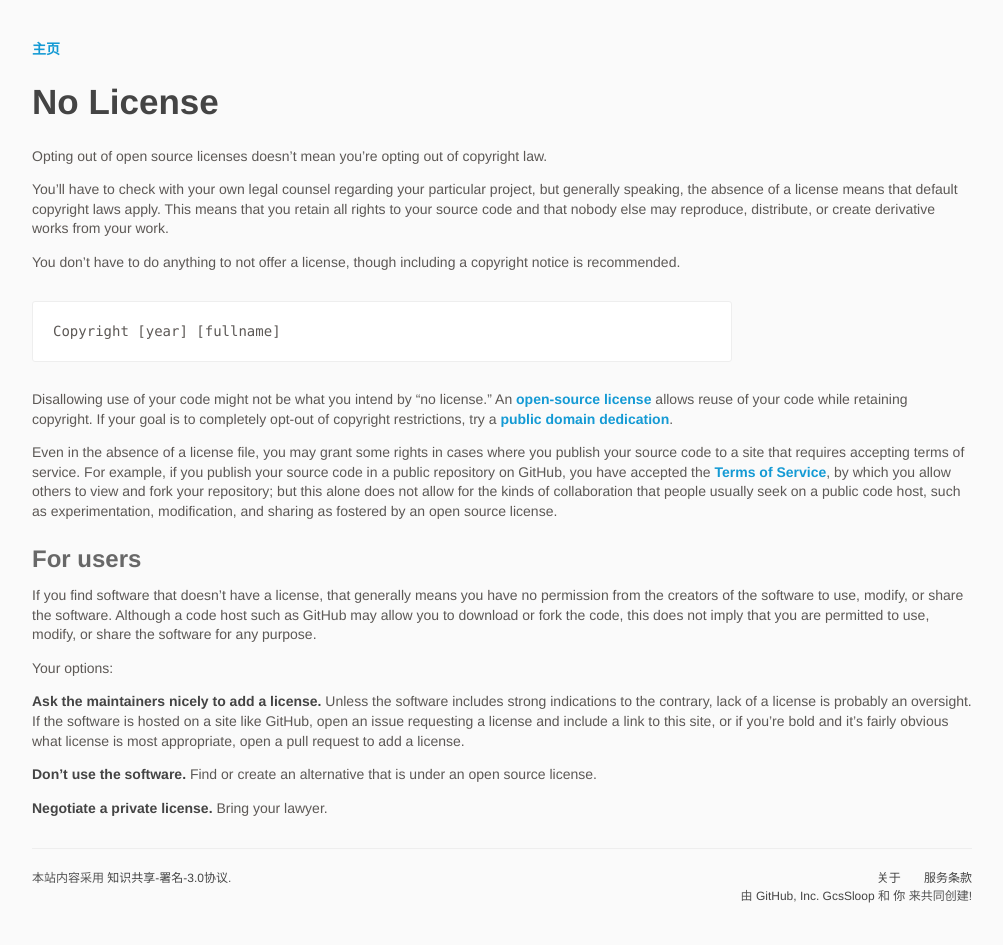
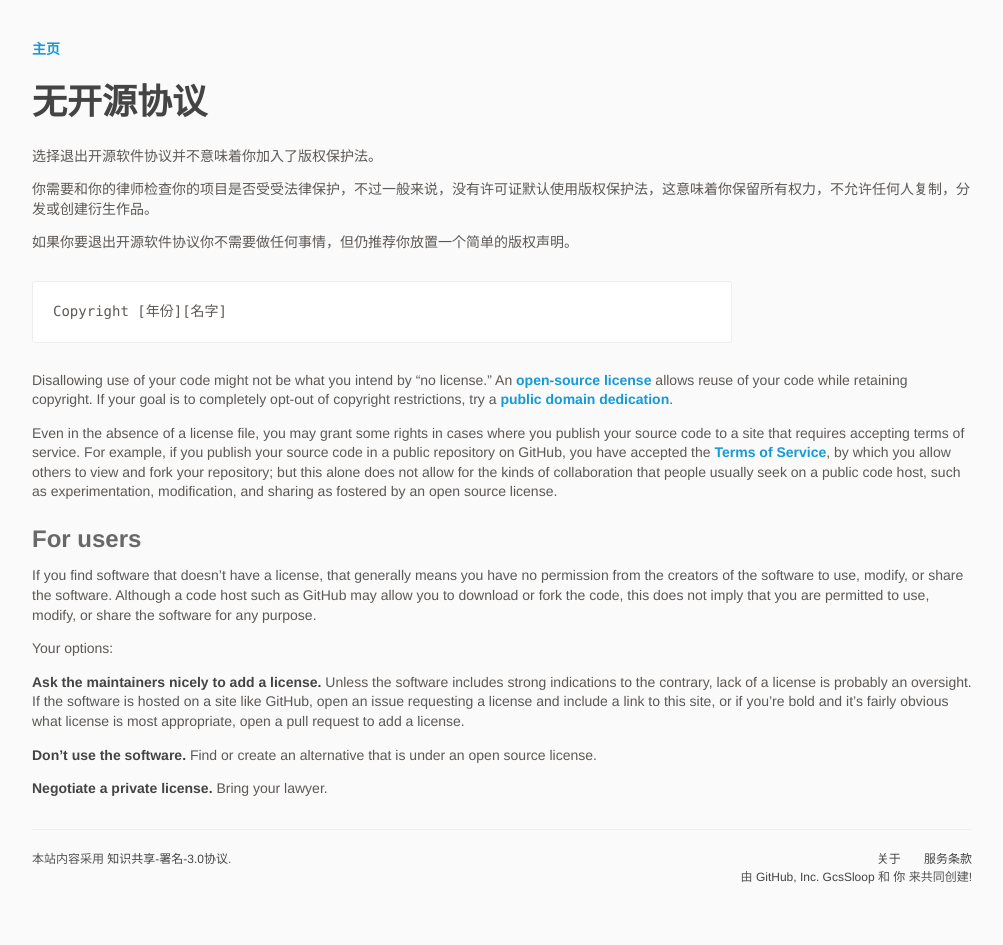
Before and after one commit to ChooseLicense/ChooseLicense.github.io, a Jekyll site: the page built from no-license.md, in a window 1280 px wide. Shown: the whole page, without its empty margins (138-1141 px from the left). Built offline with Jekyll 4.4.1, drawn with Linux system fonts in a browser that asks for light colours; some web fonts are replaced.

Commit message:
无版权协议汉化

```diff
--- a/_includes/footer.html
+++ b/_includes/footer.html
@@ -30,7 +30,7 @@
       m=s.getElementsByTagName(o)[0];a.async=1;a.src=g;m.parentNode.insertBefore(a,m)
       })(window,document,'script','https://www.google-analytics.com/analytics.js','ga');
 
-      ga('create', 'UA-83638836-1', 'choosealicense.com');
+      ga('create', 'UA-83638836-1', 'auto');
       ga('send', 'pageview');
 
     </script>
--- a/no-license.md
+++ b/no-license.md
@@ -2,19 +2,19 @@
 layout: default
 permalink: no-license/
 redirect_from: /licenses/no-license/
-title: No License
+title: 无开源协议
 description: "You're under no obligation to choose a license and it's your right not to include one with your code or project. But please note that opting out of open source licenses doesn't mean you're opting out of copyright law."
 ---
 
-Opting out of open source licenses doesn't mean you're opting out of copyright law.
+选择退出开源软件协议并不意味着你加入了版权保护法。
 
-You'll have to check with your own legal counsel regarding your particular project, but generally speaking, the absence of a license means that default copyright laws apply. This means that you retain all rights to your source code and that nobody else may reproduce, distribute, or create derivative works from your work.
+你需要和你的律师检查你的项目是否受受法律保护，不过一般来说，没有许可证默认使用版权保护法，这意味着你保留所有权力，不允许任何人复制，分发或创建衍生作品。
 
-You don't have to do anything to not offer a license, though including a copyright notice is recommended.
+如果你要退出开源软件协议你不需要做任何事情，但仍推荐你放置一个简单的版权声明。
 
 <div class="clearfix">
 <div class="license-body">
-<pre id="license-text">Copyright [year] [fullname]</pre>
+<pre id="license-text">Copyright [年份][名字]</pre>
 </div> <!-- /license-body -->
 </div>
 
```
Also changed, not shown: 1 other file.
